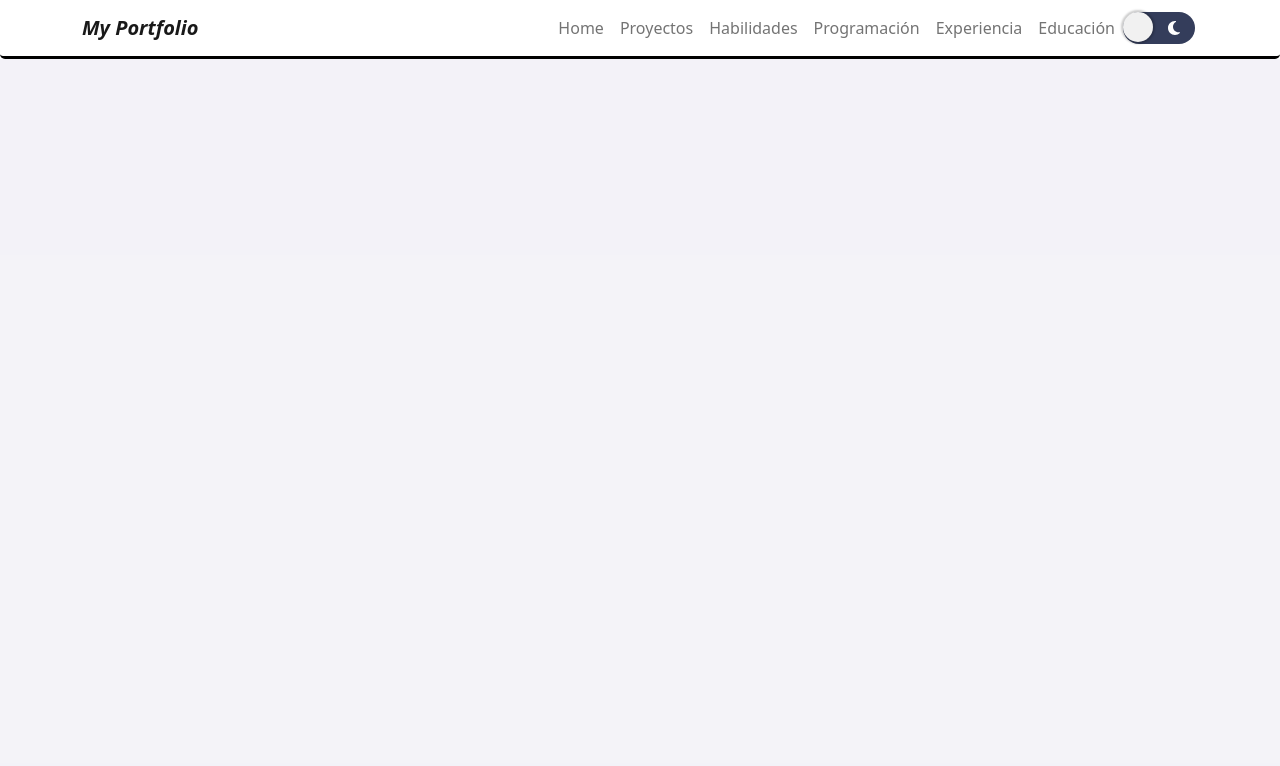
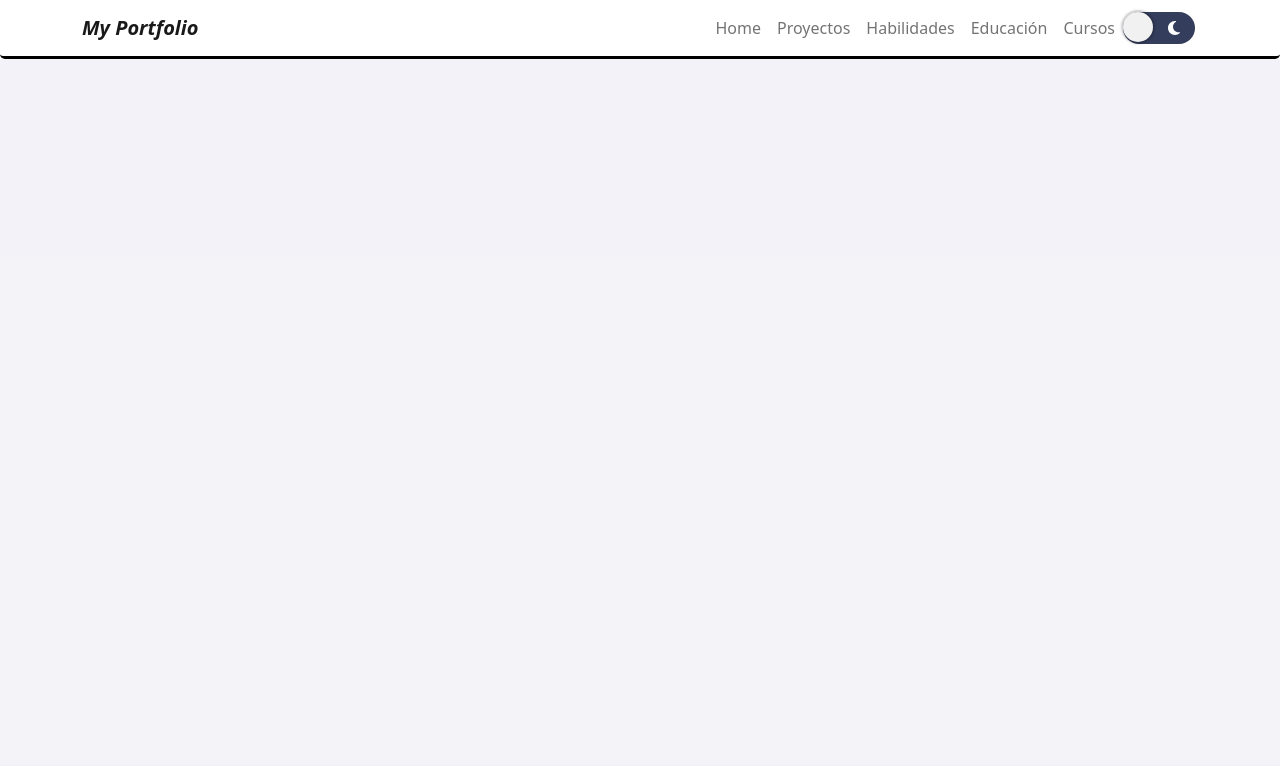
Before and after one commit to AugustP748/MyPortfolio, a Django app: page /projects/ in a window 1280 px wide. Shown: the top 766 px of the page. Run offline with Django 4.2, Linux system fonts and the light colour scheme; some libraries are stand-ins or nearby versions.

Commit message:
Mejoras navar, correcciones dark mode en navbar y footer

```diff
--- a/MyPortfolio/Portfolio/static/css/style.css
+++ b/MyPortfolio/Portfolio/static/css/style.css
@@ -59,6 +59,11 @@ body.dark .card {
 .card-profile .btn-git{
   border: 1px solid lightgray;
 }
+/*
+.body.dark .card-profile .btn-git{
+  background-color: var(--greyDarkTheme);
+  border: var(--border-nav-footer);
+}*/
 
 /* CARDS PROJECT */
 .card-project{
@@ -128,14 +133,14 @@ body.dark .container-skill-lang{
   border-radius: 0 0 5px 5px; /* Opcional: añade esquinas redondeadas al borde */
   background-color: white;
 }
-body.dark .navbar {
+body.dark .navbar, body.dark .footer {
   background: var(--greyDarkTheme);
   border-color: white;
 }
-/*
-body.dark .navbar a {
+
+body.dark nav ul li a, body.dark nav a{
   color: rgba(242, 241, 247, 0.8784313725);
-}*/
+}
 
 body.dark .navbar a:hover {
   color: white;
@@ -152,7 +157,6 @@ body.dark .navbar a:hover {
   margin:0;
 }
 
-body.dark .footer {
-  background: var(--greyDarkTheme);
+body.dark footer .container .lead {
   border-color: white;
 }
--- a/MyPortfolio/Portfolio/templates/partials/navbar.html
+++ b/MyPortfolio/Portfolio/templates/partials/navbar.html
@@ -19,16 +19,17 @@
           <li class="nav-item">
             <a class="nav-link" href="#section-habilidades">Habilidades</a>
           </li>
+
+          <!--<li class="nav-item">
+            <a class="nav-link" href="#section-experience">Experiencia</a>
+          </li>-->
+
           <li class="nav-item">
-            <a class="nav-link" href="#section-tech">Programación</a>
+            <a class="nav-link" href="#section-education">Educaci&oacuten</a>
           </li>
 
           <li class="nav-item">
-            <a class="nav-link" href="#section-experience">Experiencia</a>
-          </li>
-
-          <li class="nav-item">
-            <a class="nav-link" href="#section-experience">Educaci&oacuten</a>
+            <a class="nav-link" href="#section-courses">Cursos</a>
           </li>
 
           <li class="nav-item d-flex align-items-center" style="margin-right: 3px;">
```
Also changed, not shown: MyPortfolio/Portfolio/templates/home.html (+2 -5 lines).
